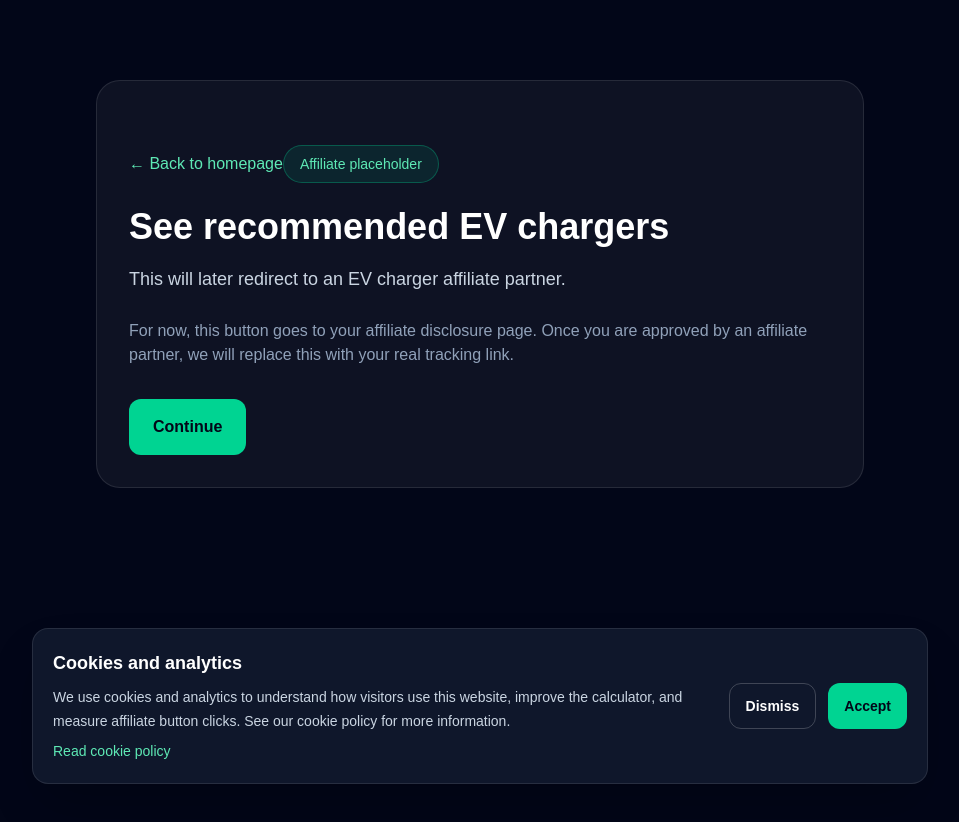
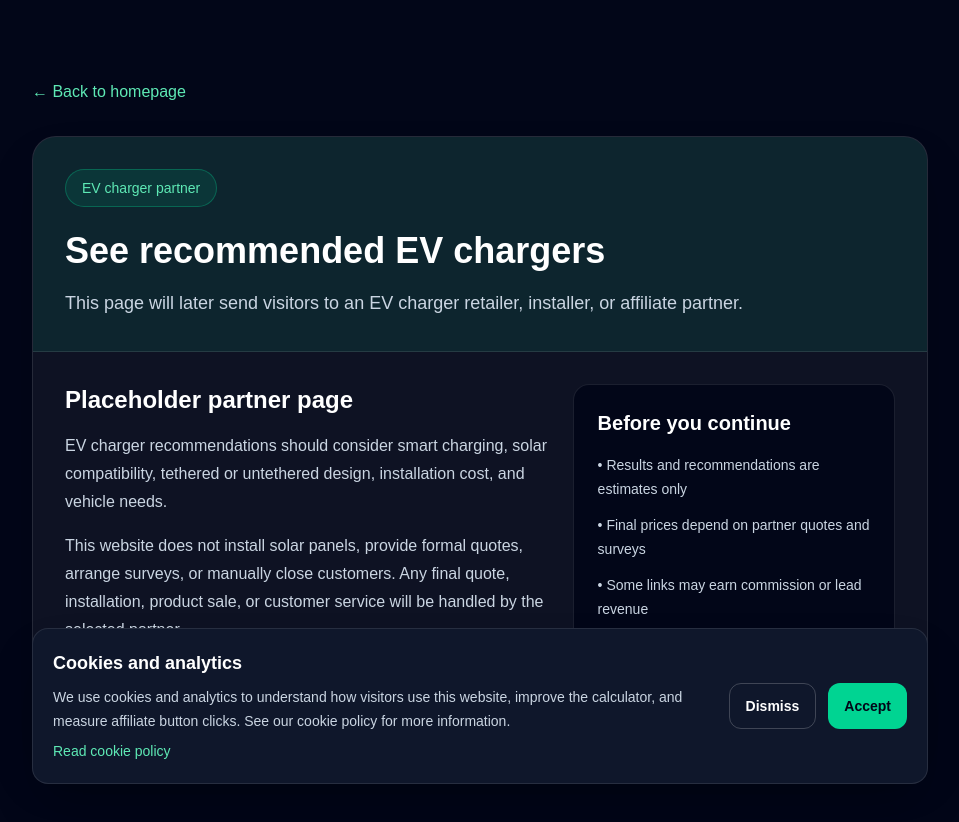
Before and after one commit to 786infinite/solar-savings-calculator-uk, a Next.js app: page /go/ev-charger in a window 1280 px wide. Shown: the top 822 px of the page, without its empty margins (160-1119 px from the left). Before the commit the page ends 800 px from the top, so only its background shows below. Built offline with nearby package versions, Linux system fonts and the light colour scheme.

Commit message:
Improve affiliate placeholder pages

```diff
--- a/app/go/[slug]/page.tsx
+++ b/app/go/[slug]/page.tsx
@@ -1,33 +1,53 @@
 const affiliateLinks: Record<
   string,
   {
+    label: string;
     title: string;
     description: string;
+    explanation: string;
     placeholderUrl: string;
+    buttonText: string;
   }
 > = {
   "solar-quotes": {
+    label: "Solar quote partner",
     title: "Compare free solar quotes",
     description:
-      "This will later redirect to your approved UK solar quote affiliate partner.",
+      "This page will later send visitors to an approved UK solar quote partner.",
+    explanation:
+      "For now, this is a placeholder while affiliate and lead-generation partners are being reviewed. Once approved, this page can redirect to a tracked solar quote partner link.",
     placeholderUrl: "/affiliate-disclosure",
+    buttonText: "Continue",
   },
   "solar-battery": {
+    label: "Battery partner",
     title: "Compare solar battery options",
     description:
-      "This will later redirect to a solar battery affiliate or quote partner.",
+      "This page will later send visitors to a solar battery quote, retailer, or affiliate partner.",
+    explanation:
+      "Battery recommendations should depend on household usage, solar generation, evening electricity demand, tariff, and product compatibility.",
     placeholderUrl: "/affiliate-disclosure",
+    buttonText: "Continue",
   },
   "ev-charger": {
+    label: "EV charger partner",
     title: "See recommended EV chargers",
-    description: "This will later redirect to an EV charger affiliate partner.",
+    description:
+      "This page will later send visitors to an EV charger retailer, installer, or affiliate partner.",
+    explanation:
+      "EV charger recommendations should consider smart charging, solar compatibility, tethered or untethered design, installation cost, and vehicle needs.",
     placeholderUrl: "/affiliate-disclosure",
+    buttonText: "Continue",
   },
   "portable-power": {
+    label: "Portable power partner",
     title: "See portable power stations",
     description:
-      "This will later redirect to an EcoFlow, Jackery, Renogy, or Amazon affiliate link.",
+      "This page will later send visitors to portable power station, solar generator, or product affiliate partners.",
+    explanation:
+      "Portable power products may suit backup power, camping, garden offices, off-grid use, or people who are not ready for a full roof solar installation.",
     placeholderUrl: "/affiliate-disclosure",
+    buttonText: "Continue",
   },
 };
 
@@ -42,16 +62,27 @@ export default async function GoPage({
   if (!link) {
     return (
       <main className="min-h-screen bg-slate-950 px-6 py-20 text-white">
-        <section className="mx-auto max-w-3xl">
+        <section className="mx-auto max-w-3xl rounded-3xl border border-white/10 bg-white/5 p-8">
           <a href="/" className="text-emerald-300 hover:text-emerald-200">
             ← Back to homepage
           </a>
 
-          <h1 className="mt-8 text-4xl font-bold">Link not found</h1>
+          <p className="mt-8 inline-flex rounded-full border border-red-400/30 bg-red-400/10 px-4 py-2 text-sm font-medium text-red-300">
+            Link not found
+          </p>
 
-          <p className="mt-4 text-slate-300">
-            This affiliate link has not been set up yet.
+          <h1 className="mt-6 text-4xl font-bold">Affiliate link not found</h1>
+
+          <p className="mt-4 text-lg leading-8 text-slate-300">
+            This partner link has not been set up yet.
           </p>
+
+          <a
+            href="/"
+            className="mt-8 inline-flex rounded-xl bg-emerald-400 px-6 py-4 font-semibold text-slate-950 hover:bg-emerald-300"
+          >
+            Return to homepage
+          </a>
         </section>
       </main>
     );
@@ -59,13 +90,15 @@ export default async function GoPage({
 
   return (
     <main className="min-h-screen bg-slate-950 px-6 py-20 text-white">
-      <section className="mx-auto max-w-3xl rounded-3xl border border-white/10 bg-white/5 p-8">
+      <section className="mx-auto max-w-4xl">
         <a href="/" className="text-emerald-300 hover:text-emerald-200">
           ← Back to homepage
         </a>
 
-        <p className="mt-8 inline-flex rounded-full border border-emerald-400/30 bg-emerald-400/10 px-4 py-2 text-sm font-medium text-emerald-300">
-          Affiliate placeholder
+        <div className="mt-8 overflow-hidden rounded-3xl border border-white/10 bg-white/5 shadow-2xl">
+          <div className="border-b border-white/10 bg-emerald-400/10 p-8">
+            <p className="inline-flex rounded-full border border-emerald-400/30 bg-emerald-400/10 px-4 py-2 text-sm font-medium text-emerald-300">
+              {link.label}
             </p>
 
             <h1 className="mt-6 text-4xl font-bold">{link.title}</h1>
@@ -73,19 +106,51 @@ export default async function GoPage({
             <p className="mt-4 text-lg leading-8 text-slate-300">
               {link.description}
             </p>
+          </div>
 
-        <p className="mt-6 text-slate-400">
-          For now, this button goes to your affiliate disclosure page. Once you
-          are approved by an affiliate partner, we will replace this with your
-          real tracking link.
+          <div className="p-8">
+            <div className="grid gap-6 md:grid-cols-[1.2fr_0.8fr]">
+              <div>
+                <h2 className="text-2xl font-semibold">
+                  Placeholder partner page
+                </h2>
+
+                <p className="mt-4 leading-7 text-slate-300">
+                  {link.explanation}
                 </p>
+
+                <p className="mt-4 leading-7 text-slate-300">
+                  This website does not install solar panels, provide formal
+                  quotes, arrange surveys, or manually close customers. Any final
+                  quote, installation, product sale, or customer service will be
+                  handled by the selected partner.
+                </p>
+
+                <p className="mt-4 text-sm leading-6 text-slate-400">
+                  Once affiliate approval is complete, this page can be updated
+                  with the real tracking link.
+                </p>
+              </div>
+
+              <div className="rounded-2xl border border-white/10 bg-slate-950 p-6">
+                <h2 className="text-xl font-semibold">Before you continue</h2>
+
+                <ul className="mt-4 space-y-3 text-sm leading-6 text-slate-300">
+                  <li>• Results and recommendations are estimates only</li>
+                  <li>• Final prices depend on partner quotes and surveys</li>
+                  <li>• Some links may earn commission or lead revenue</li>
+                </ul>
 
                 <a
                   href={link.placeholderUrl}
-          className="mt-8 inline-flex rounded-xl bg-emerald-400 px-6 py-4 font-semibold text-slate-950 hover:bg-emerald-300"
+                  className="mt-6 inline-flex w-full justify-center rounded-xl bg-emerald-400 px-6 py-4 font-semibold text-slate-950 hover:bg-emerald-300"
                 >
-          Continue
+                  {link.buttonText}
                 </a>
+              </div>
+            </div>
+          </div>
+        </div>
       </section>
     </main>
   );
```
Lines whose indentation alone changed are shown as unchanged.
